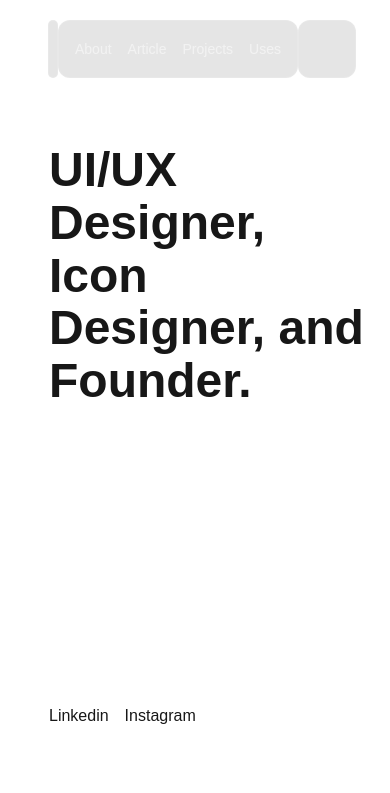
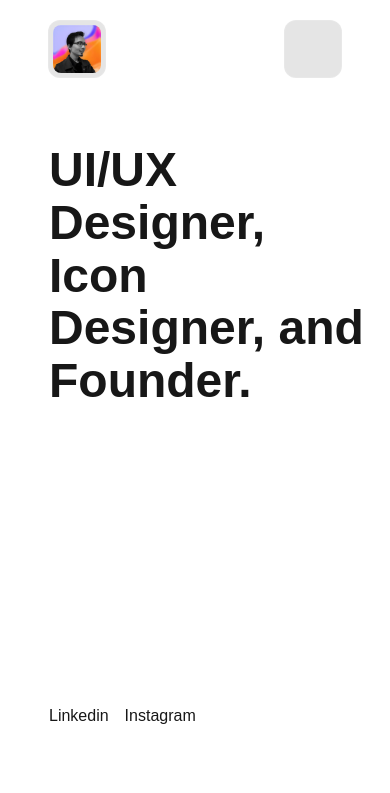
Before and after one commit to mmriz16/portfolio-latest, a Next.js app: page / in a window 390 px wide. Shown: the top 793 px of the page. Built offline with nearby package versions, Linux system fonts and the light colour scheme.

Commit message:
style(navbar): make navbar links responsive by hiding on mobile
Hide navbar links on mobile devices to improve mobile layout while keeping them visible on larger screens

```diff
--- a/src/app/components/navbar.tsx
+++ b/src/app/components/navbar.tsx
@@ -9,7 +9,7 @@ export default function Navbar() {
       <div className="p-1 rounded-xl bg-black/10 w-fit border border-white/10 backdrop-blur-xl">
         <Link href="/"><Image className="rounded-lg" width={48} height={48} src="/img/profile.jpg" alt="profile" /></Link>
       </div>
-      <div className="p-4 rounded-xl bg-black/10 w-fit border border-white/10 backdrop-blur-xl flex justify-center">
+      <div className="p-4 rounded-xl bg-black/10 w-fit border border-white/10 backdrop-blur-xl hidden md:flex justify-center">
         <ul className="flex gap-4 text-sm items-center text-white/50">
           <li className="hover:text-white"><Link href="/pages/about">About</Link></li>
           <li className="hover:text-white"><Link href="/pages/articles/list">Article</Link></li>
```
